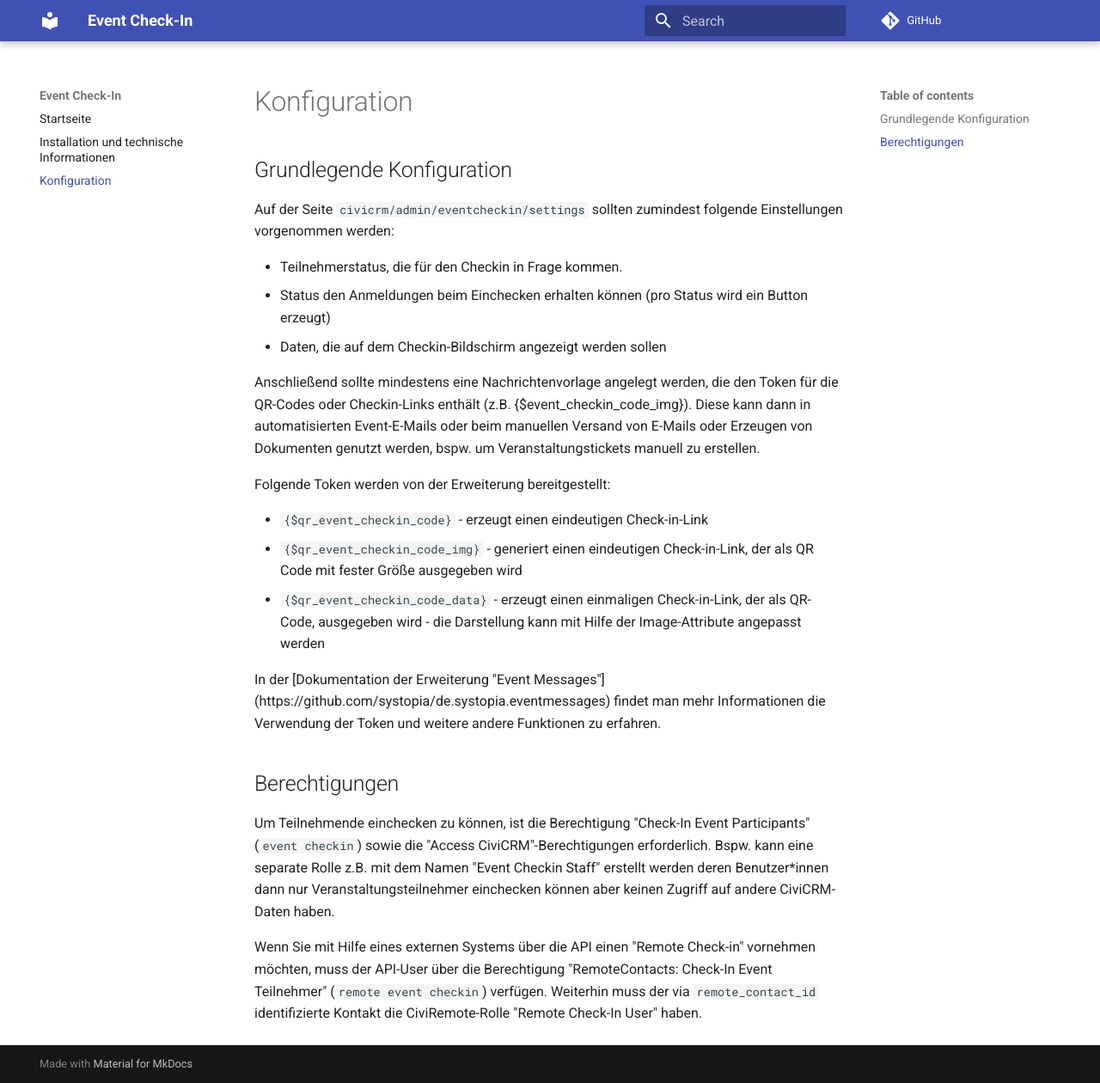
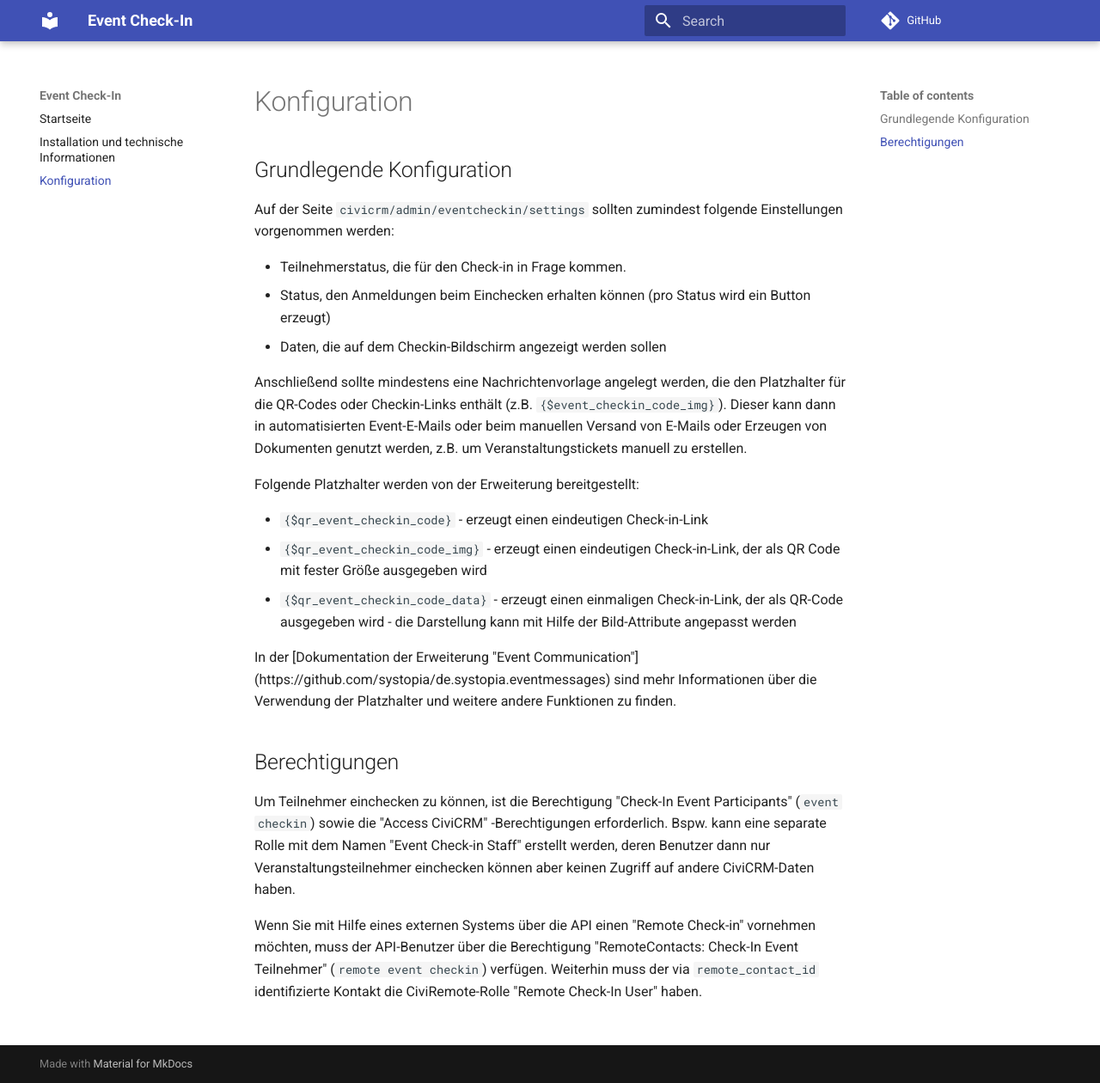
Before and after one commit to systopia/de.systopia.eventcheckin_de, an MkDocs documentation site: the page built from docs/configuration.md, in a window 1280 px wide and 1260 px high. Shown: the whole window at 86% size. Built offline with MkDocs 1.6.1 and Material for MkDocs 9.7.7, drawn with Linux system fonts in a browser that asks for light colours; comment, search, counter and statistics services are not loaded.

Commit message:
Update German documentation

```diff
--- a/docs/configuration.md
+++ b/docs/configuration.md
@@ -1,44 +1,43 @@
 ## Grundlegende Konfiguration
 
-Auf der Seite ``civicrm/admin/eventcheckin/settings`` sollten zumindest
-folgende Einstellungen vorgenommen werden:
+Auf der Seite ``civicrm/admin/eventcheckin/settings`` sollten zumindest folgende
+Einstellungen vorgenommen werden:
 
-* Teilnehmerstatus, die für den Checkin in Frage kommen.
-* Status den Anmeldungen beim Einchecken erhalten können (pro Status wird ein
+* Teilnehmerstatus, die für den Check-in in Frage kommen.
+* Status, den Anmeldungen beim Einchecken erhalten können (pro Status wird ein
   Button erzeugt)
 * Daten, die auf dem Checkin-Bildschirm angezeigt werden sollen
 
 Anschließend sollte mindestens eine Nachrichtenvorlage angelegt werden, die den
-Token für die QR-Codes oder Checkin-Links enthält (z.B.
-{$event_checkin_code_img}). Diese kann dann in automatisierten Event-E-Mails
+Platzhalter für die QR-Codes oder Checkin-Links enthält (z.B.
+`{$event_checkin_code_img}`). Dieser kann dann in automatisierten Event-E-Mails
 oder beim manuellen Versand von E-Mails oder Erzeugen von Dokumenten genutzt
-werden, bspw. um Veranstaltungstickets manuell zu erstellen.
+werden, z.B. um Veranstaltungstickets manuell zu erstellen.
 
-Folgende Token werden von der Erweiterung bereitgestellt:
+Folgende Platzhalter werden von der Erweiterung bereitgestellt:
 
 * `{$qr_event_checkin_code}` - erzeugt einen eindeutigen Check-in-Link
-* `{$qr_event_checkin_code_img}` - generiert einen eindeutigen Check-in-Link,
+* `{$qr_event_checkin_code_img}` - erzeugt einen eindeutigen Check-in-Link,
   der als QR Code mit fester Größe ausgegeben wird
-* `{$qr_event_checkin_code_data}` - erzeugt einen einmaligen Check-in-Link,
-  der als QR-Code, ausgegeben wird - die Darstellung kann mit Hilfe der
-  Image-Attribute angepasst werden
+* `{$qr_event_checkin_code_data}` - erzeugt einen einmaligen Check-in-Link, der
+  als QR-Code ausgegeben wird - die Darstellung kann mit Hilfe der
+  Bild-Attribute angepasst werden
 
-In der [Dokumentation der Erweiterung "Event Messages"]
-(https://github.com/systopia/de.systopia.eventmessages) findet man mehr
-Informationen die Verwendung der Token und weitere andere Funktionen zu
-erfahren.
+In der [Dokumentation der Erweiterung "Event Communication"]
+(https://github.com/systopia/de.systopia.eventmessages) sind mehr Informationen
+über die Verwendung der Platzhalter und weitere andere Funktionen zu finden.
 
 ## Berechtigungen
 
-Um Teilnehmende einchecken zu können, ist die Berechtigung
-"Check-In Event Participants" (``event checkin``) sowie die "Access
- CiviCRM"-Berechtigungen erforderlich. Bspw. kann eine separate Rolle z.B.
- mit dem Namen "Event Checkin Staff" erstellt werden deren Benutzer*innen
- dann nur Veranstaltungsteilnehmer einchecken können aber keinen Zugriff auf
- andere CiviCRM-Daten haben.
+Um Teilnehmer einchecken zu können, ist die Berechtigung
+"Check-In Event Participants" (``event checkin``) sowie die "Access CiviCRM"
+-Berechtigungen erforderlich. Bspw. kann eine separate Rolle mit dem Namen
+"Event Check-in Staff" erstellt werden, deren Benutzer dann nur
+Veranstaltungsteilnehmer einchecken können aber keinen Zugriff auf andere
+CiviCRM-Daten haben.
 
 Wenn Sie mit Hilfe eines externen Systems über die API einen "Remote Check-in"
-vornehmen möchten, muss der API-User über die Berechtigung "RemoteContacts:
-Check-In Event Teilnehmer" (``remote event checkin``) verfügen. Weiterhin
-muss der via ``remote_contact_id`` identifizierte Kontakt die
-CiviRemote-Rolle "Remote Check-In User" haben.
+vornehmen möchten, muss der API-Benutzer über die Berechtigung "RemoteContacts:
+Check-In Event Teilnehmer" (`remote event checkin`) verfügen. Weiterhin muss
+der via `remote_contact_id` identifizierte Kontakt die CiviRemote-Rolle
+"Remote Check-In User" haben.
```
Also changed, not shown: docs/index.md (+20 -19 lines), docs/installation-technical-information.md (added, +26 -0 lines), docs/installation_and_technical_information.md (deleted, +0 -26 lines).
